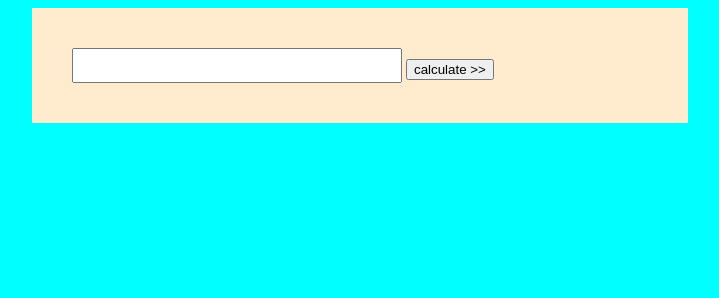
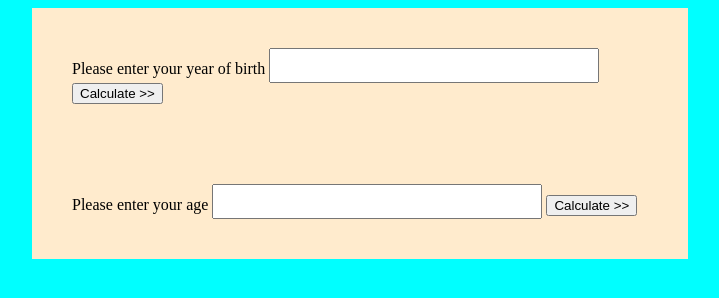
Before and after one commit to nurynurish/Wed--Jul-27, a plain HTML site: page index.html in a window 1280 px wide. Shown: the whole page, without its empty margins (280-999 px from the left). Drawn offline with Linux system fonts and the light colour scheme.

Commit message:
Age calculator, using birth year.

```diff
--- a/index.html
+++ b/index.html
@@ -8,14 +8,31 @@
     <title>Age Calculator</title>
 </head>
 <body>
+
+
 <div class="container">
     <form action="">
-    <label for="Please enter your date of birth"></label>
+    <label for="Please enter your year of birth">Please enter your year of birth</label>
     <input type="text" id="birth_year">
-    <input type="submit" value="calculate >>" onclick="birthyear2age()">
+    <input type="submit" value="Calculate >>" onclick="birthyear2age()">
         <div id="result"></div>
 </form>
 </div>
-    <script src="script.js"></script>
+
+<div class="container_2">
+    <form action="">
+        <label for="Please enter your age">Please enter your age </label>
+        <input type="text" id="birth_day">
+        <input type="submit" value="Calculate >>" onclick="age2birthyear()">
+            <div id="result_2"></div>
+    </form>
+</div>
+
+
+
+
+
+
+<script src="script.js"></script>
 </body>
 </html>
--- a/script.js
+++ b/script.js
@@ -9,3 +9,16 @@ function birthyear2age(){
     age = current_year - birht_year
     document.getElementById("result").innerHTML = "Your age is " + age;
 }
+
+
+
+function age2birthyear(){
+    event.preventDefault();
+    var birth_day;
+    var age_2;
+    birth_day = document.getElementById("birth_day").value;
+    var d= new Date();
+    current_year = d.getFullYear();
+    age_2 = current_year - birth_day
+    document.getElementById("result_2").innerHTML = "You were born in " + age_2;
+}
--- a/style.css
+++ b/style.css
@@ -16,3 +16,18 @@ body{
 #birth_year{
     font-size: 25px;
 }
+
+
+
+.container_2{
+    width: 45vw;
+    padding: 40px;
+    margin: auto;
+    background-color: blanchedalmond;
+}
+
+
+
+#birth_day{
+    font-size: 25px;
+}
```
